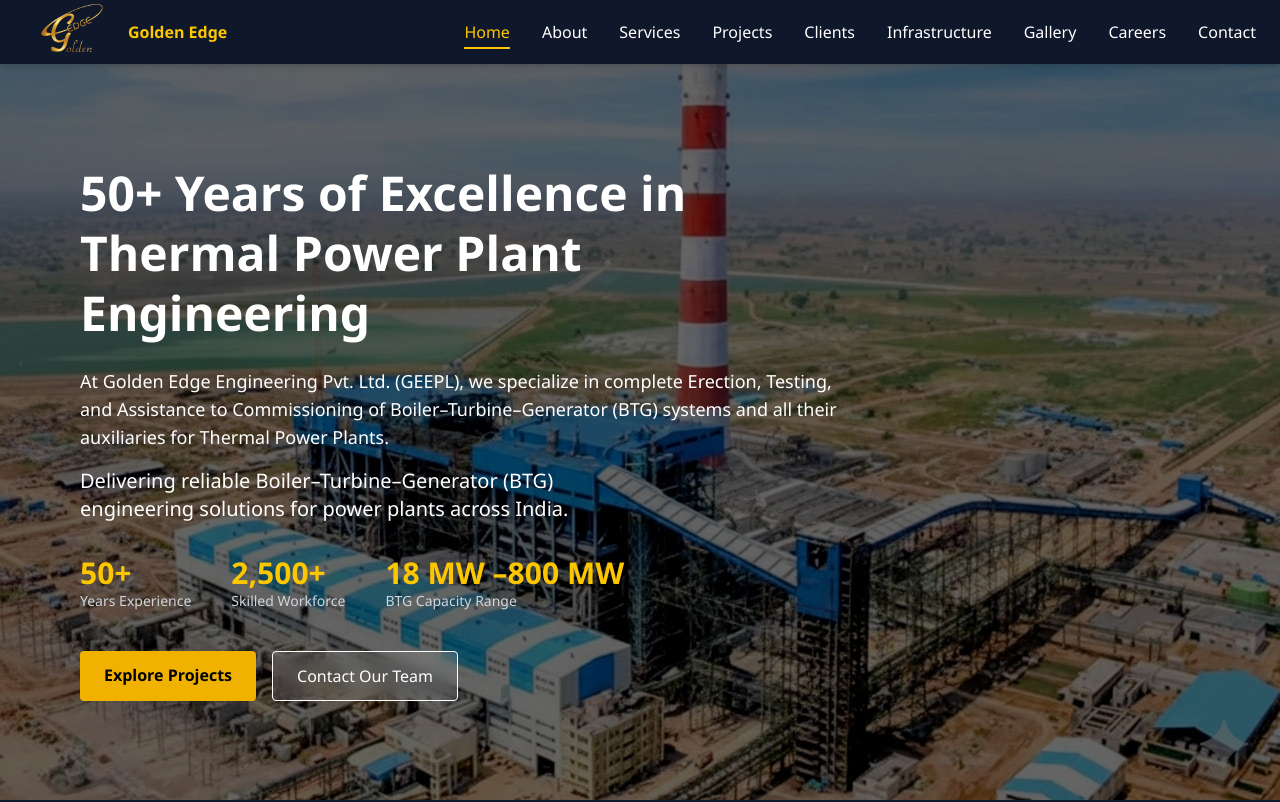
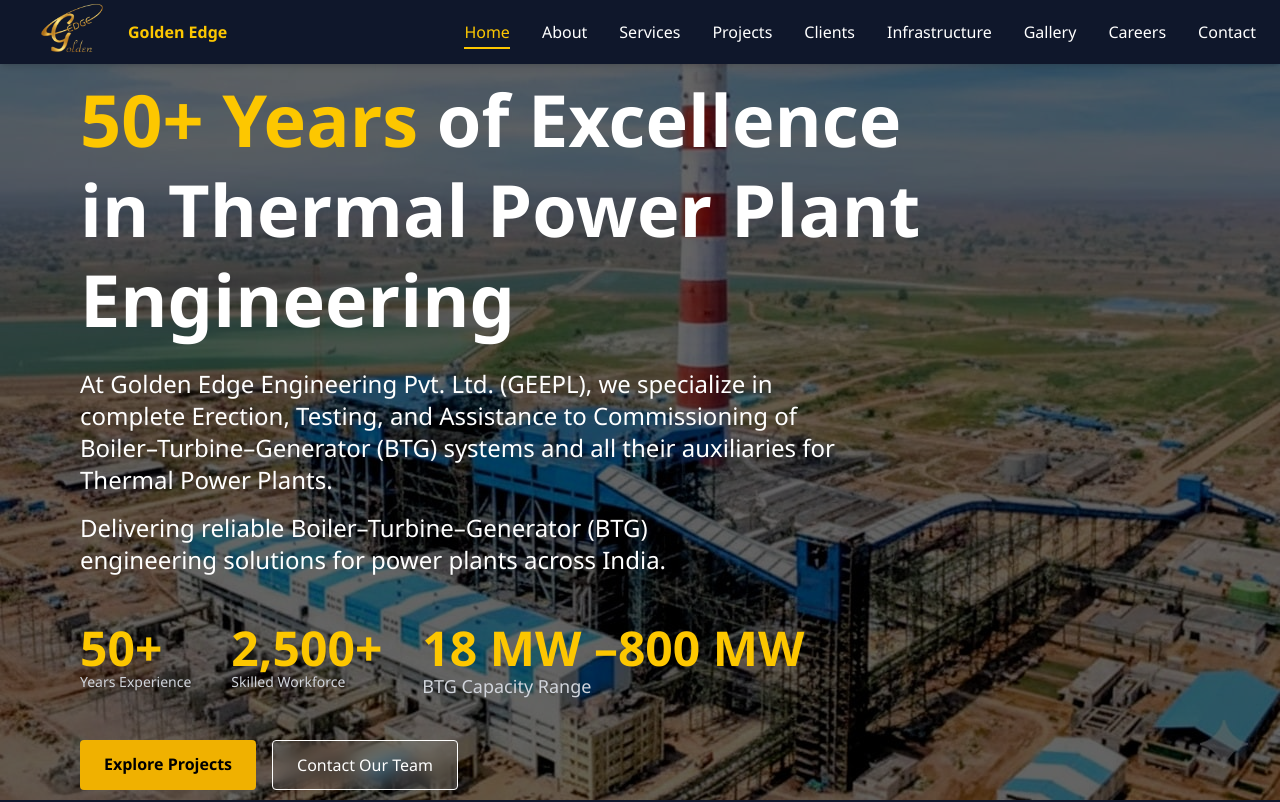
Before and after one commit to AltamashRaza3/Golden-Edge, a React (Vite) app: page /#/ in a window 1280 px wide. Shown: the top 802 px of the page. Built offline with nearby package versions, Linux system fonts and the light colour scheme.

Commit message:
founder image update, text size increase (hero), Counter added

```diff
--- a/src/components/Hero.jsx
+++ b/src/components/Hero.jsx
@@ -21,19 +21,22 @@
       {/* Content */}
       <div className="relative w-full px-10 lg:px-20 text-white">
         {/* Heading */}
-        <h1 className="text-4xl md:text-5xl font-bold leading-tight max-w-3xl">
-          50+ Years of Excellence in Thermal Power Plant Engineering
+        <h1 className="text-5xl md:text-6xl lg:text-7xl font-bold leading-tight max-w-4xl">
+          <span className="text-yellow-400">
+            <CountUp end={50} duration={2.5} />+ Years
+          </span>{" "}
+          of Excellence in Thermal Power Plant Engineering
         </h1>
 
         {/* Description */}
-        <p className="mt-6 text-lg max-w-3xl">
+        <p className="mt-6 text-xl md:text-2xl max-w-3xl">
           At Golden Edge Engineering Pvt. Ltd. (GEEPL), we specialize in
           complete Erection, Testing, and Assistance to Commissioning of
           Boiler–Turbine–Generator (BTG) systems and all their auxiliaries for
           Thermal Power Plants.
         </p>
 
-        <p className="text-lg md:text-xl mt-4 mb-8 max-w-xl">
+        <p className="text-xl md:text-2xl mt-4 mb-12 max-w-2xl">
           Delivering reliable Boiler–Turbine–Generator (BTG) engineering
           solutions for power plants across India.
         </p>
@@ -41,25 +44,27 @@
         {/* Company Highlights */}
         <div className="flex flex-wrap gap-10 mb-10">
           <div>
-            <p className="text-3xl font-bold text-yellow-400">
+            <p className="text-4xl md:text-5xl font-bold text-yellow-400">
               <CountUp end={50} duration={2.5} />+
             </p>
             <p className="text-sm text-gray-300">Years Experience</p>
           </div>
 
           <div>
-            <p className="text-3xl font-bold text-yellow-400">
+            <p className="text-4xl md:text-5xl font-bold text-yellow-400">
               <CountUp end={2500} duration={2.5} separator="," />+
             </p>
             <p className="text-sm text-gray-300">Skilled Workforce</p>
           </div>
 
           <div>
-            <p className="text-3xl font-bold text-yellow-400">
-              <CountUp start={0} end={18}  duration={2} /> MW –
-              <CountUp start={0} end={800}  duration={2.5} delay={0.3} /> MW
+            <p className="text-4xl md:text-5xl font-bold text-yellow-400">
+              <CountUp start={0} end={18} duration={2} /> MW –
+              <CountUp start={0} end={800} duration={2.5} delay={0.3} /> MW
             </p>
-            <p className="text-sm text-gray-300">BTG Capacity Range</p>
+            <p className="text-base md:text-lg text-gray-300">
+              BTG Capacity Range
+            </p>
           </div>
         </div>
 
--- a/src/components/LeadershipSection.jsx
+++ b/src/components/LeadershipSection.jsx
@@ -1,6 +1,6 @@
-import founder from "../assets/images/founder.jpg";
+import founder from "../assets/images/founder.jpeg";
 import director from "../assets/images/director.jpeg";
-import executive from "../assets/images/founder.jpg";
+import executive from "../assets/images/founder.jpeg";
 
 export default function LeadershipSection({ activeTab }) {
   const leaders = {
--- a/src/pages/Home.jsx
+++ b/src/pages/Home.jsx
@@ -1,48 +1,56 @@
 import { Helmet } from "react-helmet-async";
+
 import Navbar from "../components/Navbar";
 import Hero from "../components/Hero";
 import Stats from "../components/Stats";
+import WhyChooseUs from "../components/WhyChooseUs";
 import Services from "../components/Services";
+import BTGExpertise from "../components/BTGExpertise";
+import SupportingExpertise from "../components/SupportingExpertise";
+import ClientRequirements from "../components/ClientRequirements";
+import SafetyQuality from "../components/SafetyQuality";
 import Projects from "../components/Projects";
+import ClientsSlider from "../components/ClientsSlider";
+import ContactCTA from "../components/ContactCTA";
 import Footer from "../components/Footer";
-import WhyChooseUs from "../components/WhyChooseUs";
-import ContactCTA from "../components/ContactCTA";
-import ClientsSlider from "../components/ClientsSlider";
-import BTGExpertise from "../components/BTGExpertise";
-import SafetyQuality from "../components/SafetyQuality";
-import ClientRequirements from "../components/ClientRequirements";
-import SupportingExpertise from "../components/SupportingExpertise";
 
 export default function Home() {
   return (
     <>
       <Helmet>
-        <title>Golden Edge Engineering Pvt Ltd</title>
+        <title>
+          Golden Edge Engineering Pvt Ltd | Thermal Power Plant Engineering
+        </title>
 
         <meta
           name="description"
-          content="Golden Edge Engineering Pvt Ltd provides engineering services for thermal power plants, industrial infrastructure and power generation projects across India."
+          content="Golden Edge Engineering Pvt Ltd specializes in erection, testing, and commissioning assistance of Boiler-Turbine-Generator (BTG) systems for thermal power plants across India."
         />
 
         <meta
           name="keywords"
-          content="Golden Edge Engineering, power plant construction, thermal power plant engineering, BTG erection services"
+          content="Golden Edge Engineering, BTG erection services, thermal power plant engineering, power plant construction India"
         />
 
         <meta name="author" content="Golden Edge Engineering Pvt Ltd" />
       </Helmet>
 
       <Navbar />
+
       <Hero />
       <Stats />
+      <WhyChooseUs />
+      <Services />
+
       <BTGExpertise />
-      <SupportingExpertise/>
-      <ClientRequirements/>
-      <Services />
-      <SafetyQuality/>
-      <WhyChooseUs />
+      <SupportingExpertise />
+      <ClientRequirements />
+
+      <SafetyQuality />
+
       <Projects />
       <ClientsSlider />
+
       <ContactCTA />
       <Footer />
     </>
```
Also changed, not shown: src/assets/images/founder.jpeg (added).
